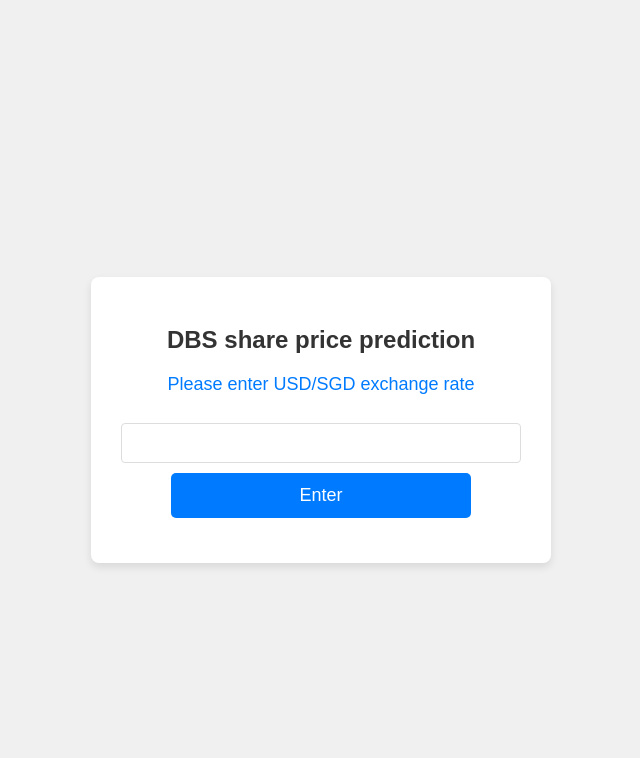
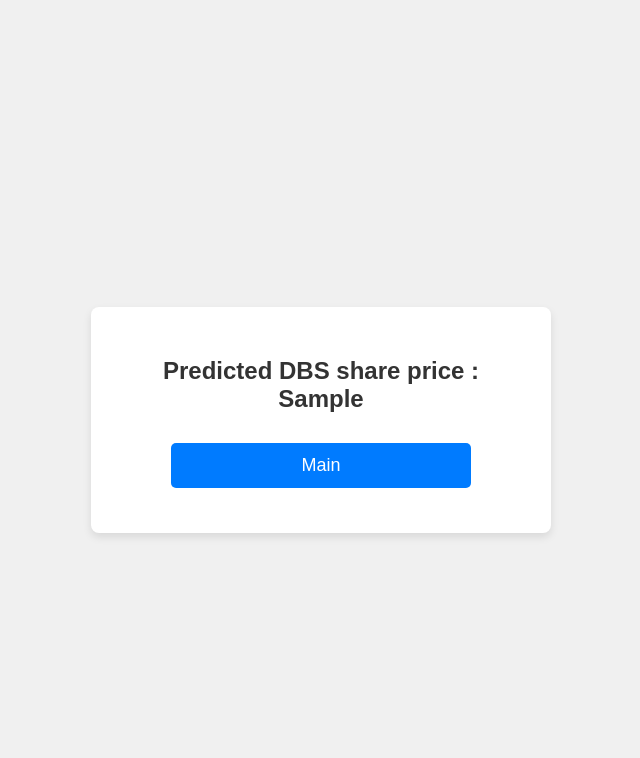
Before and after one commit to Ian-morph/dbss, a Flask app: template templates/prediction.html in a window 1280 px wide. Shown: the top 758 px of the page, without its empty margins (319-959 px from the left). Run offline with Flask 3, Linux system fonts and the light colour scheme; the template is opened without the code that fills it: most values are stand-ins (such as "Sample title", 1, 10 or a date in 2020).

Commit message:
edit prediction.html

```diff
--- a/templates/prediction.html
+++ b/templates/prediction.html
@@ -6,11 +6,9 @@
 </head>
 <body>
     <div class="container">
-    <h2>DBS share price prediction</h2>
-        <form action="/prediction" method="post">
-            <p>Please enter USD/SGD exchange rate </p>
-            <input type="number" step="0.01" name="q">
-            <input type="submit" value="Enter">
+        <h2>Predicted DBS share price : {{r}}</h2>
+        <form action="/" method="post">
+            <input type="submit" value="Main">
         </form>
     </div>
 </body>
```
